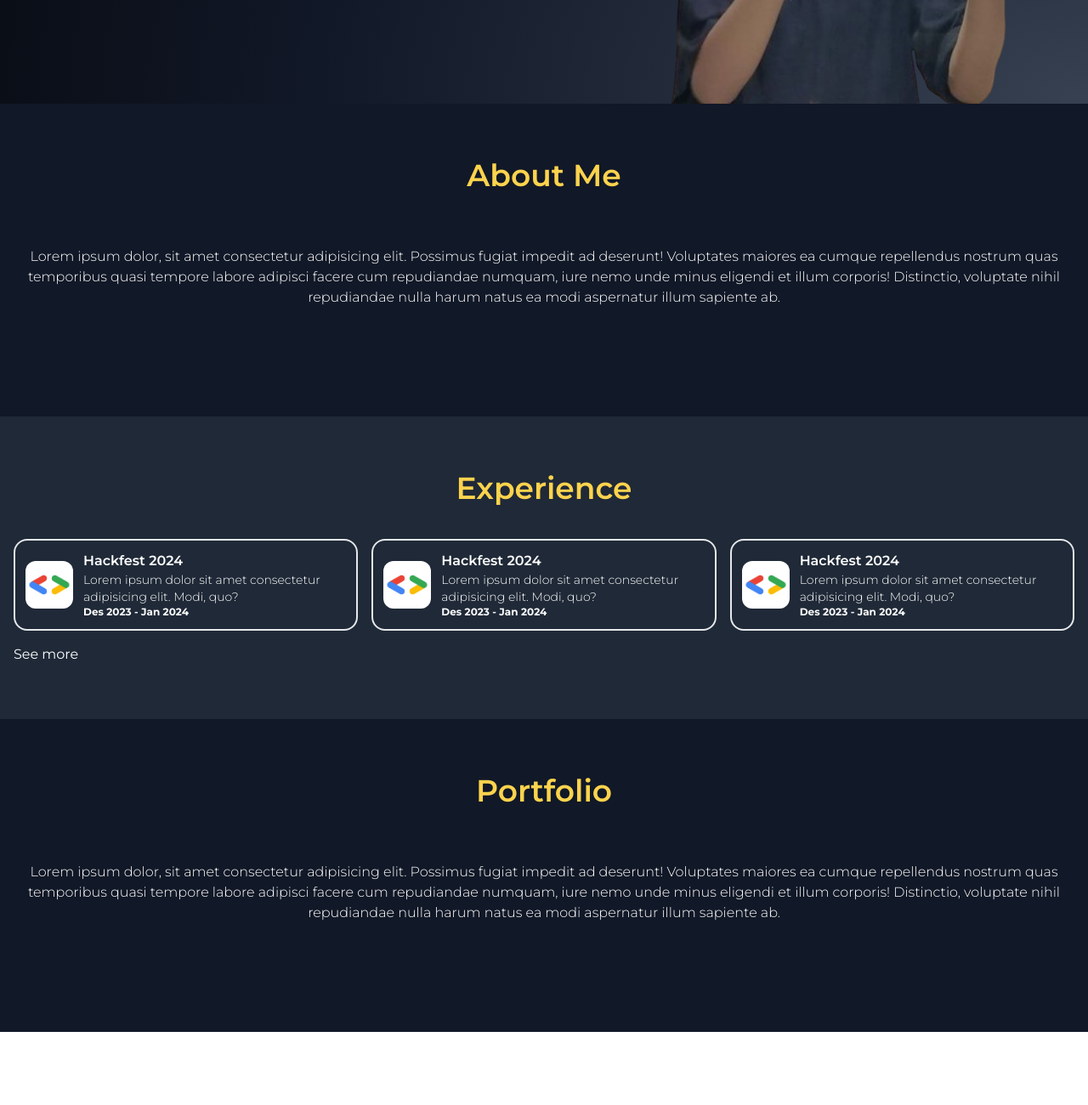
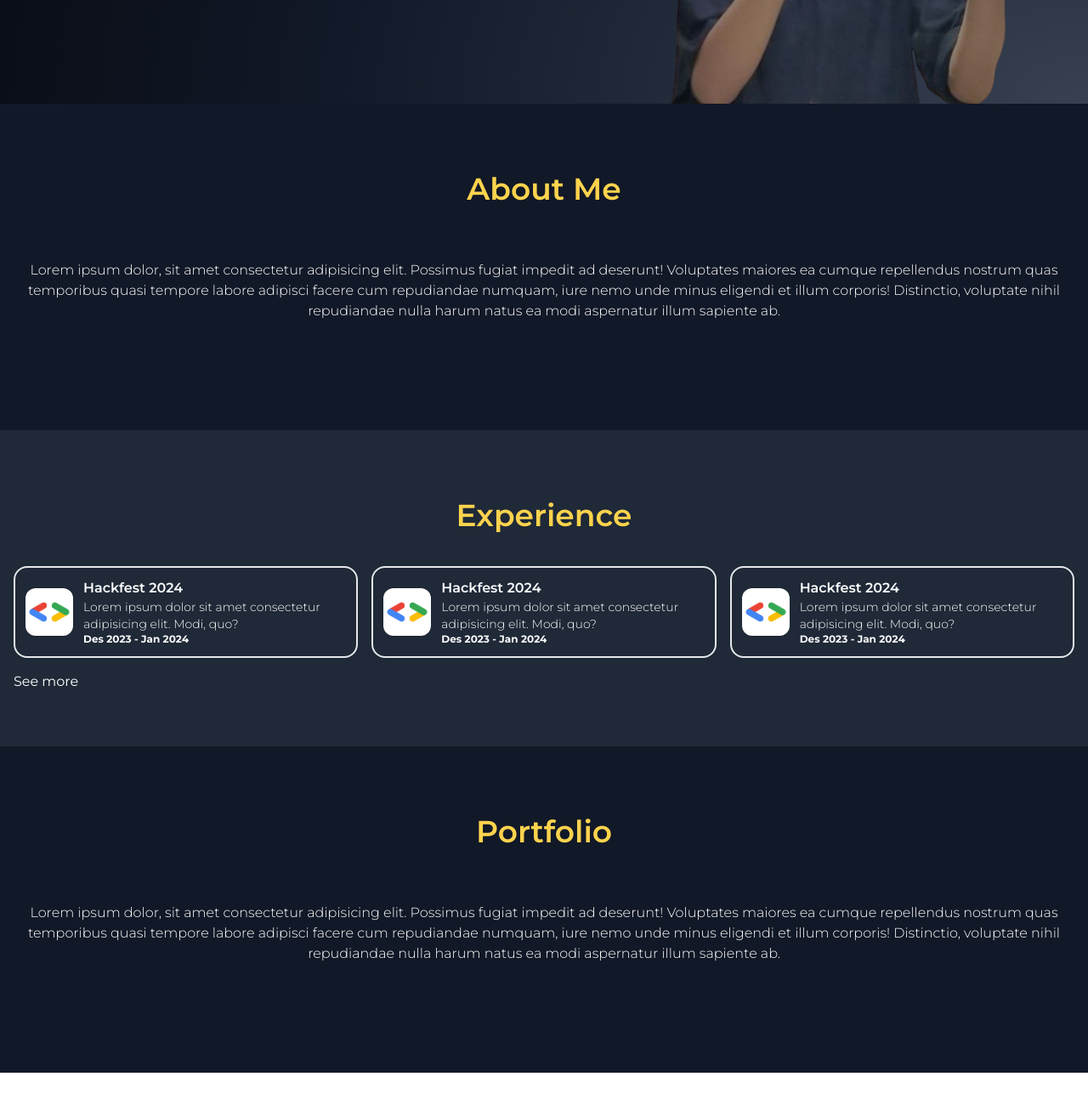
Before and after one commit to krisnabimantoro/portfolio, a website: page index.html in a window 1280 px wide. Shown: the part 678-1978 px from the top of the page at 85% size. Before the commit the page ends 1892 px from the top, so only its background shows below. Drawn offline with Linux system fonts and the light colour scheme.

Commit message:
experience

```diff
--- a/index.html
+++ b/index.html
@@ -16,7 +16,7 @@
   <body>
     <nav class="flex justify-start bg font-montserrat font-normal w-full fixed top-0 backdrop-blur-sm  z-10 scroll  ">
       <div class="container ">
-        <div class="flex items-center justify-between relative pl-4 my-2 lg:my-0">
+        <div class="flex items-center justify-between relative pl-4 my-2">
           <div class="px-4 ">
             <img src="./img/profile.png" alt="profile" class="mr-6 h-10 w rounded-full" />
           </div>
@@ -85,7 +85,7 @@
     </section>
 
     <!-- About -->
-    <section id="about" class="bg-gray-900 pt-16 pb-32">
+    <section id="about" class="bg-gray-900 pt-16 lg:pt-20 pb-32">
       <div class="container font-montserrat">
         <div class="flex">
           <div class="w-full text-white">
@@ -101,7 +101,7 @@
     </section>
 
     <!-- Experience -->
-    <section id="experience" class="bg-gray-800 pt-16 pb-16" >
+    <section id="experience" class="bg-gray-800 pt-16 lg:pt-20 pb-16" >
       <div class="container font-montserrat">
         <div class="flex flex-wrap">
           <div class="w-full self-center ">
@@ -156,7 +156,7 @@
     <!-- Portfolio -->
 
 
-   <section id="portfolio" class="bg-gray-900 pt-16 pb-32">
+   <section id="portfolio" class="bg-gray-900 pt-16 lg:pt-20 pb-32">
     <div class="container font-montserrat">
       <div class="flex">
         <div class="w-full text-white">
@@ -170,6 +170,8 @@
       </div>
     </div>
   </section>
+
+  <div class="mb-96"></div>
     <script src="./js/script.js"></script>
   </body>
 </html>
```
Also changed, not shown: style/output.css.
